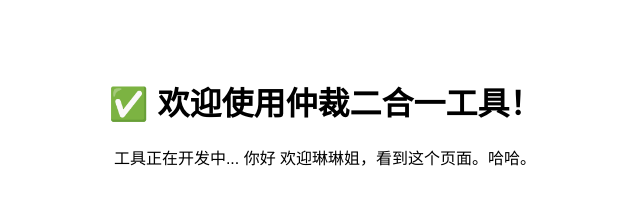
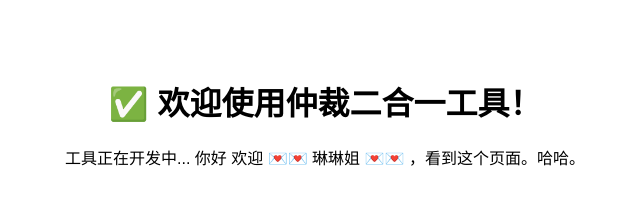
Before and after one commit to aixiaolinzi/arbitration-tool, a website: page public/index.html in a window 1280 px wide. Shown: the whole page, without its empty margins (315-955 px from the left). Drawn offline with Linux system fonts and the light colour scheme.

Commit message:
更新文案.

```diff
--- a/public/index.html
+++ b/public/index.html
@@ -22,7 +22,7 @@
 <body>
   <div id="tool-section">
     <h1>✅ 欢迎使用仲裁二合一工具！</h1>
-    <p>工具正在开发中... 你好  欢迎琳琳姐，看到这个页面。哈哈。</p>
+    <p>工具正在开发中... 你好  欢迎 💌💌 琳琳姐 💌💌 ，看到这个页面。哈哈。</p>
     <!-- 你的 AVM 解析器、文件上传等逻辑 -->
   </div>
 </body>
```
